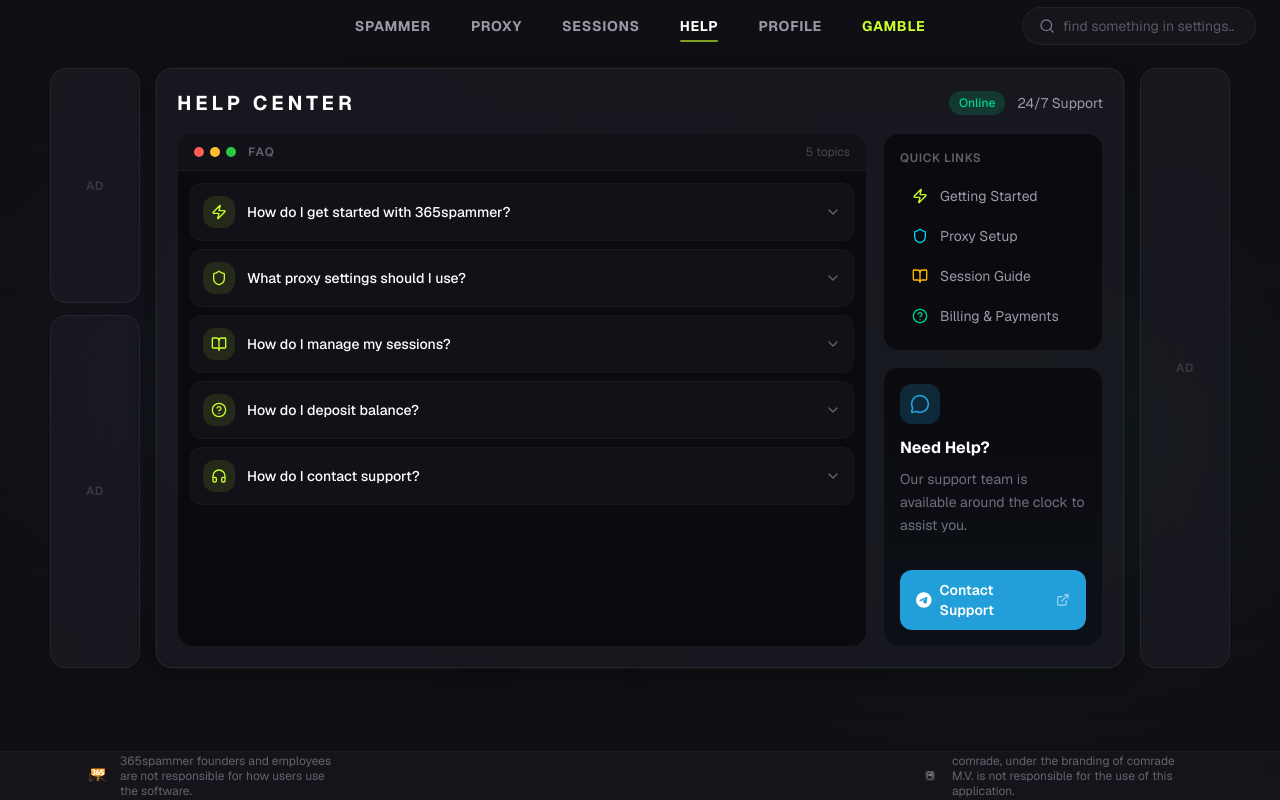
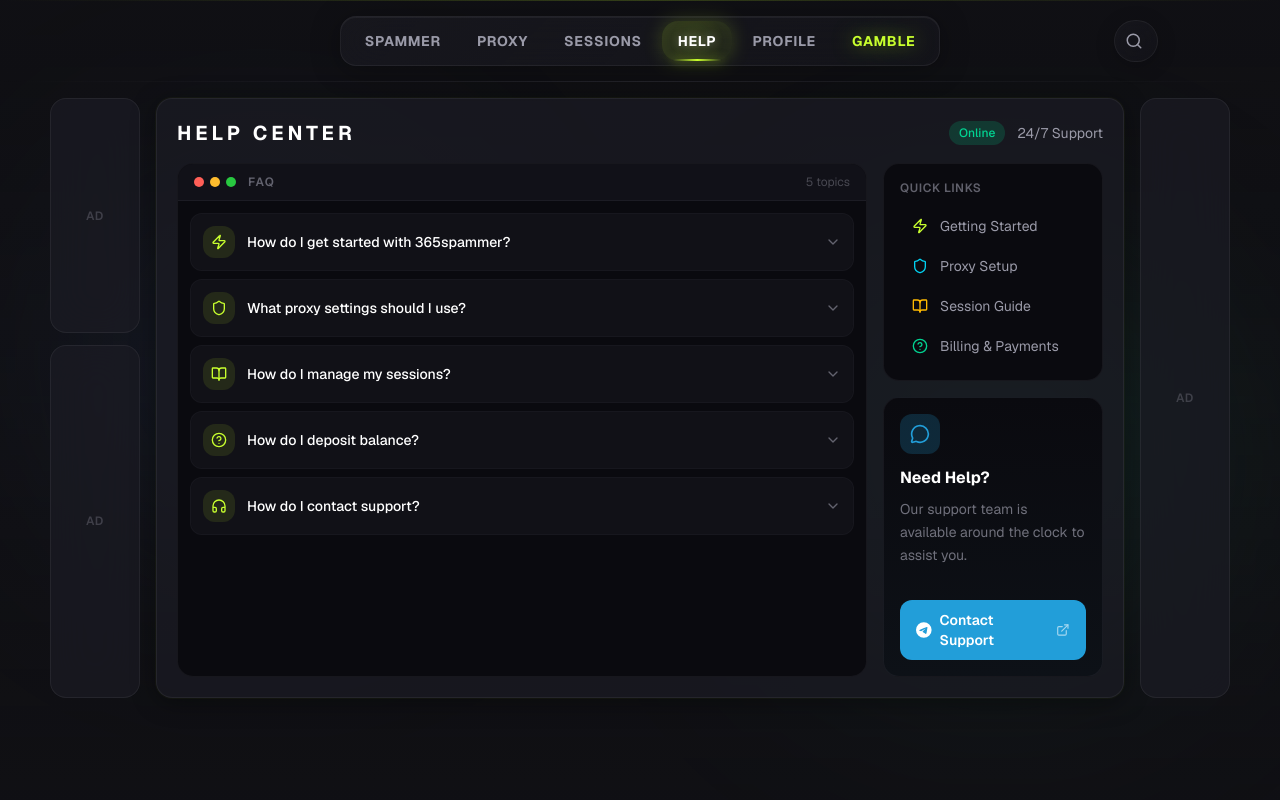
Before and after one commit to glitchual/fake, a Next.js app: page /help in a window 1280 px wide. Built offline with nearby package versions, Linux system fonts and the light colour scheme.

Commit message:
refactor: standardize Help page layout with AppLayout
Use shared AppLayout for consistent navigation and design elements.

```diff
--- a/app/help/page.tsx
+++ b/app/help/page.tsx
@@ -1,19 +1,9 @@
 "use client"
 
 import { useState } from "react"
-import { MessageCircle, ExternalLink, ChevronDown, Shield, Zap, HelpCircle, BookOpen, Headphones, Search } from "lucide-react"
+import { MessageCircle, ExternalLink, ChevronDown, Shield, Zap, HelpCircle, BookOpen, Headphones } from "lucide-react"
 import Link from "next/link"
-import Image from "next/image"
-import { Logo365 } from "@/components/logo-365"
-
-const navItems = [
-  { label: "SPAMMER", href: "/" },
-  { label: "PROXY", href: "/proxy" },
-  { label: "SESSIONS", href: "/sessions" },
-  { label: "HELP", href: "/help" },
-  { label: "PROFILE", href: "/profile" },
-  { label: "GAMBLE", href: "/gamble", accent: true },
-]
+import { AppLayout } from "@/components/app-layout"
 
 const faqItems = [
   {
@@ -47,64 +37,9 @@ export default function HelpPage() {
   const [expandedIndex, setExpandedIndex] = useState<number | null>(null)
 
   return (
-    <div className="relative flex h-screen flex-col overflow-hidden bg-background select-none">
-      {/* Background */}
-      <div className="pointer-events-none absolute inset-0">
-        <div className="ambient-float absolute left-[5%] top-[20%] h-[400px] w-[400px] rounded-full bg-[#3b5998]/20 blur-[100px]" />
-        <div className="ambient-float-reverse absolute right-[5%] top-[30%] h-[450px] w-[450px] rounded-full bg-[#26A17B]/20 blur-[100px]" />
-        <div className="absolute inset-0 bg-gradient-to-b from-background/80 via-background/60 to-background/90" />
-      </div>
-
-      {/* Header */}
-      <header className="relative z-10 flex items-center justify-center gap-10 px-6 py-3">
-        <nav className="flex items-center gap-10">
-          {navItems.map((item) => (
-            <Link
-              key={item.label}
-              href={item.href}
-              className={`relative py-1 text-sm font-bold tracking-wider transition-all duration-200 ${
-                item.label === "HELP"
-                  ? "text-foreground"
-                  : item.accent
-                    ? "text-primary hover:text-primary/80"
-                    : "text-muted-foreground hover:text-foreground/80"
-              }`}
-            >
-              {item.label}
-              {item.label === "HELP" && (
-                <div className="absolute -bottom-0.5 left-0 right-0 h-0.5 rounded-full bg-primary/60" />
-              )}
-            </Link>
-          ))}
-        </nav>
-
-        <div className="absolute right-6">
-          <div className="flex items-center gap-2 rounded-full border border-border/40 bg-card/50 px-4 py-2 transition-all duration-200 focus-within:border-primary/30 focus-within:bg-card/70">
-            <Search className="h-4 w-4 text-muted-foreground/70" />
-            <input
-              type="text"
-              placeholder="find something in settings.."
-              className="w-44 bg-transparent text-sm text-foreground placeholder:text-muted-foreground/50 focus:outline-none"
-            />
-          </div>
-        </div>
-      </header>
-
-      {/* Content Area */}
-      <div className="relative z-10 flex flex-1 justify-center overflow-hidden px-6 py-4 lg:px-8">
-        <div className="flex h-full max-h-[600px] w-full max-w-[1180px] gap-4">
-          {/* Left AD panels */}
-          <aside className="hidden w-[90px] shrink-0 flex-col gap-3 lg:flex">
-            <div className="glass-panel flex h-[40%] items-center justify-center">
-              <span className="text-xs font-semibold tracking-wider text-muted-foreground/25">AD</span>
-            </div>
-            <div className="glass-panel flex h-[60%] items-center justify-center">
-              <span className="text-xs font-semibold tracking-wider text-muted-foreground/25">AD</span>
-            </div>
-          </aside>
-
-          {/* Center content */}
-          <main className="page-enter glass-panel panel-glow flex flex-1 flex-col overflow-hidden p-5">
+    <AppLayout activeNav="HELP">
+      <div className="flex h-full w-full flex-col">
+        <div className="glass-panel panel-glow flex flex-1 flex-col overflow-hidden p-5">
           {/* Header */}
           <div className="mb-4 flex items-center justify-between">
             <h2 className="text-xl font-bold tracking-[0.2em] text-foreground">HELP CENTER</h2>
@@ -214,41 +149,8 @@ export default function HelpPage() {
               </div>
             </div>
           </div>
-          </main>
-
-          {/* Right AD panel */}
-          <aside className="hidden w-[90px] shrink-0 lg:flex">
-            <div className="glass-panel flex h-full w-full items-center justify-center">
-              <span className="text-xs font-semibold tracking-wider text-muted-foreground/25">AD</span>
-            </div>
-          </aside>
         </div>
       </div>
-
-      {/* Footer */}
-      <footer className="relative z-10 border-t border-border/20 bg-card/40 backdrop-blur-sm">
-        <div className="mx-auto flex h-12 max-w-6xl items-center justify-between px-6">
-          <div className="flex items-center gap-3">
-            <Logo365 className="h-5 w-5" />
-            <p className="max-w-[220px] text-xs leading-tight text-muted-foreground/60">
-              365spammer founders and employees are not responsible for how users use the software.
-            </p>
-          </div>
-          <div className="flex items-center gap-3">
-            <div className="relative h-5 w-5 shrink-0 overflow-hidden rounded">
-              <Image
-                src="/images/comrade-logo.png"
-                alt="Comrade M.V."
-                fill
-                className="object-cover"
-              />
-            </div>
-            <p className="max-w-[240px] text-xs leading-tight text-muted-foreground/60">
-              comrade, under the branding of comrade M.V. is not responsible for the use of this application.
-            </p>
-          </div>
-        </div>
-      </footer>
-    </div>
+    </AppLayout>
   )
 }
```
Lines whose indentation alone changed are shown as unchanged.
